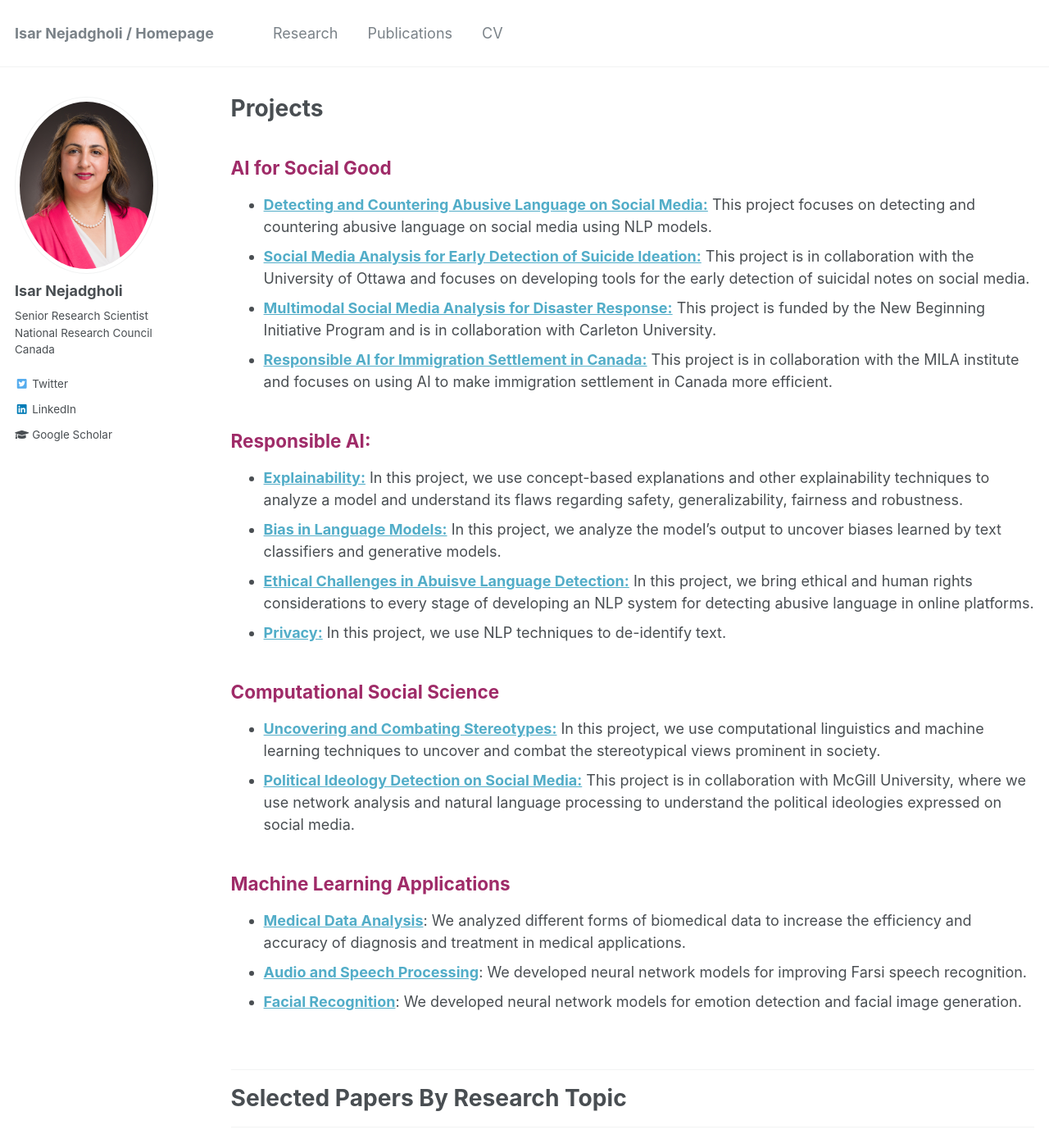
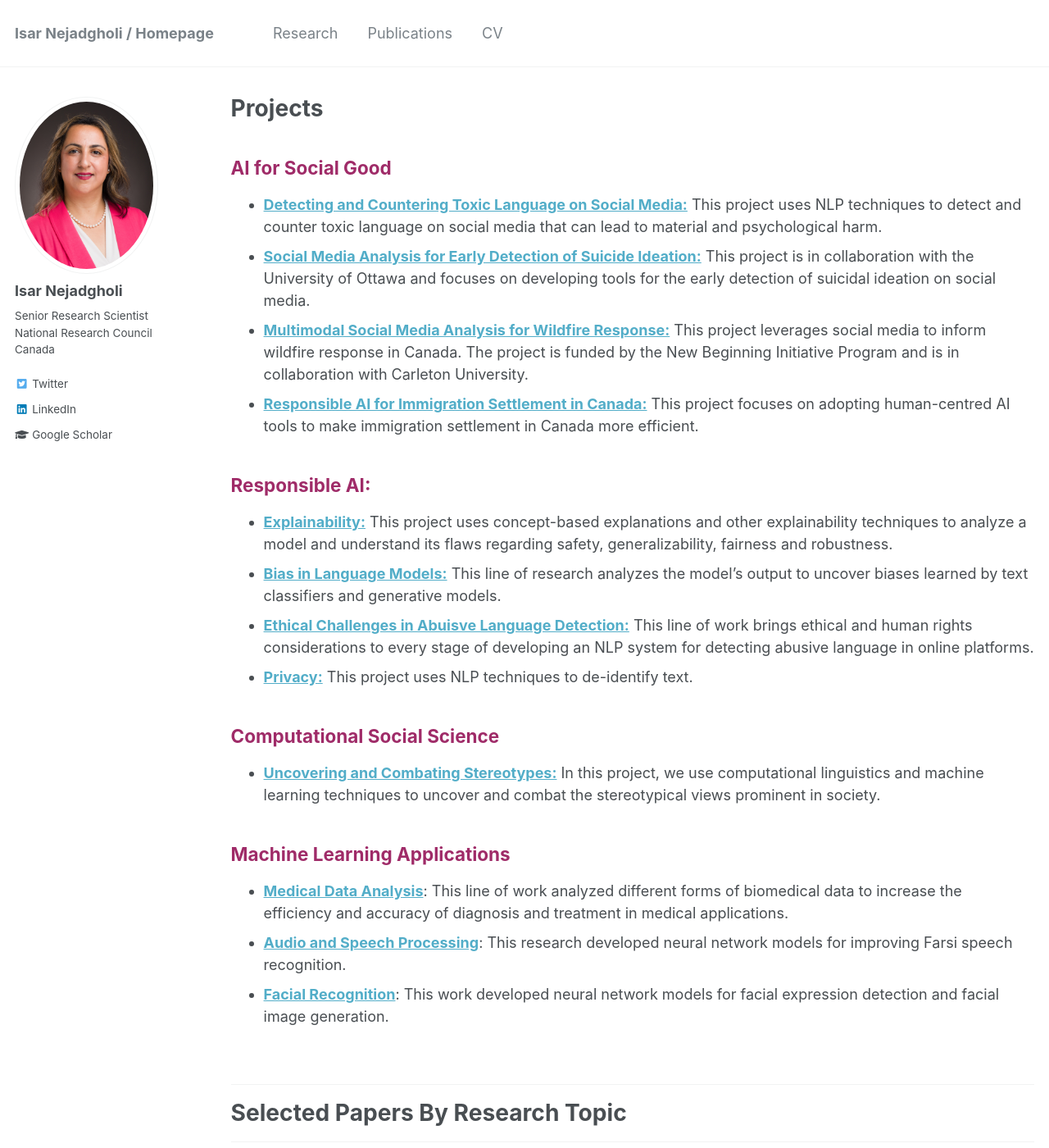
Before and after one commit to IsarNejad/IsarNejad.github.io, a Jekyll site: the page built from _pages/research.md, in a window 1280 px wide and 1400 px high. Shown: the whole window at 82% size. Built offline with Jekyll 4.4.1, drawn with Linux system fonts in a browser that asks for light colours; some of the changed text lies outside the part shown.

Commit message:
Update research.md

```diff
--- a/_pages/research.md
+++ b/_pages/research.md
@@ -7,28 +7,27 @@ author_profile: true
 
 {: .amaranth-deep-purple}
 ## AI for Social Good
-  - [**Detecting and Countering Abusive Language on Social Media:**](#Det-Count-Stereo) This project focuses on detecting and countering abusive language on social media using NLP models.
-  - [**Social Media Analysis for Early Detection of Suicide Ideation:**](#suicide) This project is in collaboration with the University of Ottawa and focuses on developing tools for the early detection of suicidal notes on social media.
-  - [**Multimodal Social Media Analysis for Disaster Response:**](#MultiModal-Disaster) This project is funded by the New Beginning Initiative Program and is in collaboration with Carleton University.
-  - [**Responsible AI for Immigration Settlement in Canada:**](#Immigration) This project is in collaboration with the MILA institute and focuses on using AI to make immigration settlement in Canada more efficient.
+  - [**Detecting and Countering Toxic Language on Social Media:**](#Det-Count-Stereo) This project uses NLP techniques to detect and counter toxic language on social media that can lead to material and psychological harm.
+  - [**Social Media Analysis for Early Detection of Suicide Ideation:**](#suicide) This project is in collaboration with the University of Ottawa and focuses on developing tools for the early detection of suicidal ideation on social media.
+  - [**Multimodal Social Media Analysis for Wildfire Response:**](#MultiModal-Disaster) This project leverages social media to inform wildfire response in Canada. The project is funded by the New Beginning Initiative Program and is in collaboration with Carleton University.
+  - [**Responsible AI for Immigration Settlement in Canada:**](#Immigration) This project focuses on adopting human-centred AI tools to make immigration settlement in Canada more efficient.
 
 {: .amaranth-deep-purple}
 ## Responsible AI:
-  - [**Explainability:**](#explain) In this project, we use concept-based explanations and other explainability techniques to analyze a model and understand its flaws regarding safety, generalizability, fairness and robustness.
-  - [**Bias in Language Models:**](#Bias) In this project, we analyze the model's output to uncover biases learned by text classifiers and generative models.
-  - [**Ethical Challenges in Abuisve Language Detection:**](#JAIR) In this project, we bring ethical and human rights considerations to every stage of developing an NLP system for detecting abusive language in online platforms.
-  - [**Privacy:**](#privacy ) In this project, we use NLP techniques to de-identify text.
+  - [**Explainability:**](#explain) This project uses concept-based explanations and other explainability techniques to analyze a model and understand its flaws regarding safety, generalizability, fairness and robustness.
+  - [**Bias in Language Models:**](#Bias) This line of research analyzes the model's output to uncover biases learned by text classifiers and generative models.
+  - [**Ethical Challenges in Abuisve Language Detection:**](#JAIR) This line of work brings ethical and human rights considerations to every stage of developing an NLP system for detecting abusive language in online platforms.
+  - [**Privacy:**](#privacy ) This project uses NLP techniques to de-identify text.
 
 {: .amaranth-deep-purple}
 ## Computational Social Science
   - [**Uncovering and Combating Stereotypes:**](#Stereo-NL) In this project, we use computational linguistics and machine learning techniques to uncover and combat the stereotypical views prominent in society.
-  - [**Political Ideology Detection on Social Media:**](#political-ideology) This project is in collaboration with McGill University, where we use network analysis and natural language processing to understand the political ideologies expressed on social media.
 
 {: .amaranth-deep-purple}
 ## Machine Learning Applications
-  - [**Medical Data Analysis**](#biomedical): We analyzed different forms of biomedical data to increase the efficiency and accuracy of diagnosis and treatment in medical applications.
-  - [**Audio and Speech Processing**](#Speech): We developed neural network models for improving Farsi speech recognition.
-  - [**Facial Recognition**](#PhD): We developed neural network models for emotion detection and facial image generation.
+  - [**Medical Data Analysis**](#biomedical): This line of work analyzed different forms of biomedical data to increase the efficiency and accuracy of diagnosis and treatment in medical applications.
+  - [**Audio and Speech Processing**](#Speech): This research  developed neural network models for improving Farsi speech recognition.
+  - [**Facial Recognition**](#PhD): This work developed neural network models for facial expression detection and facial image generation.
 
 <br>
 
@@ -43,8 +42,9 @@ author_profile: true
 <a id="Det-Count-Stereo"></a>
 
 {: .gray}
-### Detecting and Countering Abusive Language on Social Media:
+### Detecting and Countering Toxic Language on Social Media:
 
+- Georgina Curto, Svetlana Kiritchenko, Kathleen C. Fraser, and Isar Nejadgholi. (2024). The Crime of Being Poor: Associations between Crime and Poverty on Social Media in Eight Countries. In Proceedings of the Sixth Workshop on Natural Language Processing and Computational Social Science (NLP+ CSS 2024),[[pdf](https://aclanthology.org/2024.nlpcss-1.3.pdf)].
 - Svetlana Kiritchenko, Georgina Curto, Isar Nejadgholi, and Kathleen C. Fraser. (2023) Aporophobia: An Overlooked Type of Toxic Language Targeting the Poor. In Proceedings of the 7th Workshop on Online Abuse and Harms (WOAH), Toronto, ON, Canada, July 2023. [[pdf](https://www.svkir.com/papers/Kiritchenko-et-al-aporophobia-WOAH-2023.pdf)]
 - Isar Nejadgholi, Svetlana Kiritchenko, Kathleen C. Fraser, and Esma Balkir. (2023) Concept-Based Explanations to Test for False Causal Relationships Learned by Abusive Language Classifiers. In Proceedings of the 7th Workshop on Online Abuse and Harms (WOAH), Toronto, ON, Canada, July 2023. [[pdf](https://arxiv.org/pdf/2307.01900.pdf)] [[code](https://github.com/IsarNejad/Global-Sufficiency)]
 - Isar Nejadgholi, Esma Balkir, Kathleen C. Fraser, and Svetlana Kiritchenko. (2022) Towards Procedural Fairness: Uncovering Biases in How a Toxic Language Classifier Uses Sentiment Information. In Proceedings of the Workshop on Analyzing and Interpreting Neural Networks for NLP (BlackboxNLP), Abu Dhabi, United Arab Emirates, Dec. 2022. [[pdf](https://arxiv.org/pdf/2210.10689.pdf)] [[code](https://github.com/IsarNejad/Procedural-Fairness-Sentiment)]
@@ -66,8 +66,8 @@ author_profile: true
 
 {: .gray}
 ### Responsible AI for Immigration System in Canada:
-
-- Isar Nejadgholi, Maryam Molamohammadi, Samir Bakhtawar, (2024), Risks of General-Purpose LLMs for Settling Newcomers in Canada, ACM Conference on Fairness, Accountability and Transparency (FAccT). [[Tutorial](https://facctconference.org/2024/acceptedtutorials)]
+- Isar Nejadgholi, Maryam Molamohammadi, Kimiya Missaghi, Samir Bakhtawar (2024) Human-Centered AI Applications for Canada’s Immigration Settlement Sector, Accepted for publication at ACM conference on AI, Ethics and Society.
+- Isar Nejadgholi, Maryam Molamohammadi, Samir Bakhtawar, (2024), Risks of General-Purpose LLMs for Settling Newcomers in Canada, ACM Conference on Fairness, Accountability and Transparency (FAccT). [[Tutorial](https://facctconference.org/2024/acceptedtutorials)] [Read Report](https://raw.githubusercontent.com/IsarNejad/IsarNejad.github.io/main/files/AI-in-Settlement.pdf)
 - Anna Jahn, Isar Nejadgholi and Maryam Molamohammadi, (2023). Responsible AI in Settlement Services: Challenges, Social Context, and Ethical AI Solutions. Pathway to Prosperity National Conference. [[workshop page](https://site.pheedloop.com/event/EVEHAYZSFXPTO/schedule/SES0UFO405SMXA1ZG)].
 - Isar Nejadgholi, Renaud Bougueng, and Samuel Witherspoon (2017). A Semi-Supervised Training Method for Semantic Search of Legal Facts in Canadian Immigration Cases. In Legal Knowledge and Information Systems (pp. 125-134). IOS Press. [[Paper](https://orbilu.uni.lu/bitstream/10993/33777/1/9781614998389.pdf#page=135)]
 
@@ -106,6 +106,7 @@ author_profile: true
 {: .gray}
 ### Uncovering and Combating Stereotypes:
 
+- Kathleen C. Fraser, Svetlana Kiritchenko, Isar Nejadgholi (2024). How Does Stereotype Content Differ Across Data Sources? Proceedings of the 13th Joint Conference on Lexical and Computational Semantics (* SEM 2024). [[pdf](https://aclanthology.org/2024.starsem-1.2.pdf)]
 - Isar Nejadgholi, Kathleen C. Fraser, Anna Kerkhof, and Svetlana Kiritchenko (2024). Challenging Negative Gender Stereotypes: A Study on the Effectiveness of Automated Counter-Stereotypes. In Proceedings of the 2024 Joint International Conference on Computational Linguistics, Language Resources and Evaluation (LREC-COLING 2024) (pp. 3005-3015). [[pdf](https://aclanthology.org/2024.lrec-main.268/)]
 - Kathleen C. Fraser, Svetlana Kiritchenko, Isar Nejadgholi, and Anna Kerkhof (2023) What Makes a Good Counter-Stereotype? Evaluating Strategies for Automated Responses to Stereotypical Text. In Proceedings of the First Workshop on Social Influence in Conversations (SICon), Toronto, ON, Canada, July 2023. [[pdf](https://www.svkir.com/papers/Fraser-et-al-CounterStereotypes-SICon-2023.pdf)]
 - Kathleen C. Fraser, Svetlana Kiritchenko, and Isar Nejadgholi. (2022). Computational Modelling of Stereotype Content in Text. Frontiers in Artificial Intelligence, April, 2022. [[paper](https://www.frontiersin.org/articles/10.3389/frai.2022.826207/full)]
```
